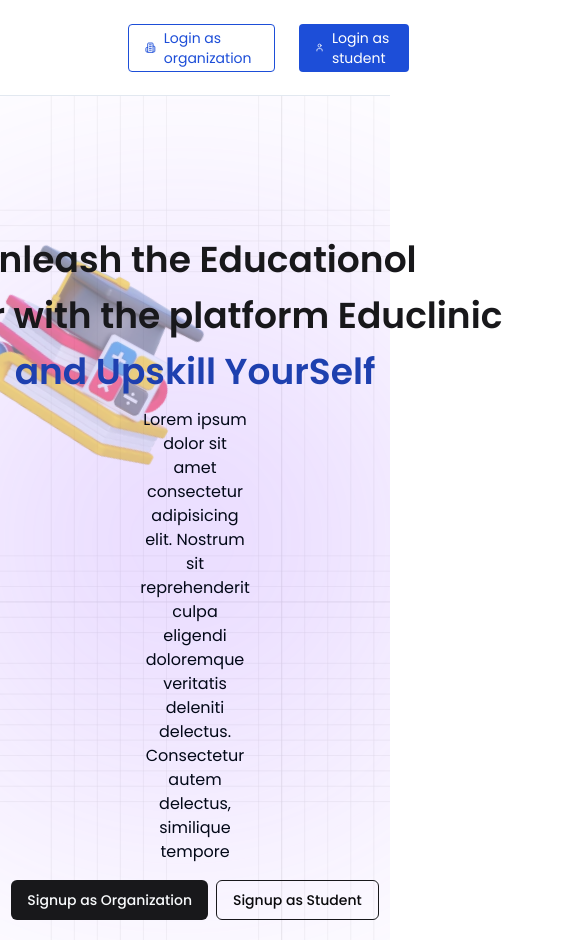
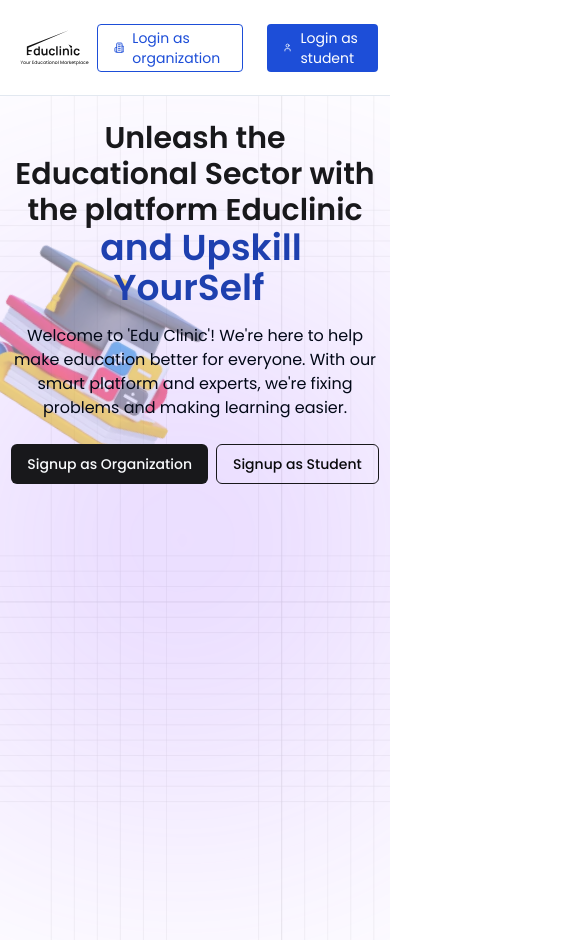
Before and after one commit to voiiddxx/Edu-Clinic, a Next.js app: page / in a window 390 px wide. Shown: the top 940 px of the page, 585 px wide, since content can reach past the window. Built offline with nearby package versions, Linux system fonts and the light colour scheme.

Commit message:
minor changes

```diff
--- a/app/(root)/page.tsx
+++ b/app/(root)/page.tsx
@@ -1,4 +1,3 @@
-
 import StartNav from "@/components/shared/start/StartNav";
 import { Button } from "@/components/ui/button";
 import Link from "next/link";
@@ -6,27 +5,51 @@
 export default function Home() {
   return (
     <main className="flex min-h-screen flex-col items-center justify-between">
-     <StartNav/>
+      <StartNav />
       <div className="w-full min-h-screen bg-cover bg-mainImage flex  items-center flex-col">
-      <div className="flex gap-4 flex-col justify-center items-center mt-36" >
-      <h1 className="text-4xl font-semibold text-zinc-900" >Unleash the Educationol </h1>
-      <h1 className="text-4xl font-semibold text-zinc-900" > Sector with the platform <span>Educlinic</span> </h1>
-      <h1 className="text-4xl font-semibold text-zinc-900" > <span className="text-blue-800" > and  Upskill YourSelf</span>  </h1>
-      <p className="mx-96 text-center">Lorem ipsum dolor sit amet consectetur adipisicing elit. Nostrum sit reprehenderit culpa eligendi doloremque veritatis deleniti delectus. Consectetur autem delectus, similique tempore</p>
+        <div className="md:flex gap-4 flex-col justify-center items-center md:mt-36 mt-6 hidden">
+          <h1 className="md:text-4xl text-3xl font-semibold text-zinc-900 mx-3 text-center">
+            Unleash the Educational{" "}
+          </h1>
+          <h1 className="md:text-4xl text-3xl font-semibold text-zinc-900 mx-3 text-center">
+            {" "}
+            Sector with the platform <span>Educlinic</span>{" "}
+          </h1>
+          <h1 className="text-4xl font-semibold text-zinc-900 mx-3">
+            {" "}
+            <h1 className="text-blue-800 text-center"> and Upskill YourSelf</h1>{" "}
+          </h1>
+          <p className="md:mx-96 mx-3 text-center">
+          Welcome to 'Edu Clinic'! We're here to help make education
+                  better for everyone. With our smart platform and experts,
+                  we're fixing problems and making learning easier.
+          </p>
         </div>
+        <div className="md:hidden flex gap-4 flex-col justify-center items-center md:mt-36 mt-6">
+          <h1 className="md:text-4xl text-3xl font-semibold text-zinc-900 mx-3 text-center">
+            Unleash the Educational
+            Sector with the platform <span>Educlinic</span><br/>
+          <span className="text-4xl font-semibold mx-3 text-center text-blue-800">and Upskill YourSelf</span>
+          </h1>
 
-      <div className="flex gap-2 mt-4" >
-    <Link href={`/serviceprovider/register`} >
-    <Button className="bg-zinc-900 hover:bg-white hover:text-zinc-900" >
+          <p className="md:mx-96 mx-3 text-center">
+          Welcome to 'Edu Clinic'! We're here to help make education
+                  better for everyone. With our smart platform and experts,
+                  we're fixing problems and making learning easier.
+          </p>
+        </div>
+        <div className="flex gap-2 mt-6">
+          <Link href={`/serviceprovider/register`}>
+            <Button className="bg-zinc-900 hover:bg-white hover:text-zinc-900">
               Signup as Organization
-    </Button></Link>
-    <Link href={`/student/auth/register`} >
-    <Button className="bg-transparent text-zinc-950 border-[1px] border-zinc-900 hover:bg-zinc-900 hover:text-white" >
+            </Button>
+          </Link>
+          <Link href={`/student/auth/register`}>
+            <Button className="bg-transparent text-zinc-950 border-[1px] border-zinc-900 hover:bg-zinc-900 hover:text-white">
               Signup as Student
-    </Button></Link>
+            </Button>
+          </Link>
         </div>
-
-
       </div>
     </main>
   );
--- /dev/null
+++ b/app/(root)/page2.tsx
@@ -0,0 +1,123 @@
+import StartNav from "@/components/shared/start/StartNav";
+import { Button } from "@/components/ui/button";
+import Link from "next/link";
+import Image from "next/image";
+import StudentModuleAll from "@/components/shared/student/StudentModuleAll";
+
+export default function Home() {
+  return (
+    <div className="flex min-h-screen flex-col overflow-hidden">
+      <StartNav />
+      <div>
+        <div className="bg-blue-800 pb-5 pt-10">
+          <div className="w-[100vw] bg-blue-800 flex">
+            <div className="w-[28%] md:flex h-[70vh] hidden justify-end overflow-hidden object-fill">
+              <div className="h-[100%] w-[90%] object-cover p-5">
+                <Image
+                  src="/hero1.png"
+                  layout="responsive"
+                  width={800}
+                  height={900}
+                  alt="hero1"
+                />
+              </div>
+            </div>
+            <div className="md:w-[46%] w-[100%] md:h-[70vh] p-2">
+              <div className="grid row-span-4 gap-4 mt-9">
+                <h1 className="text-center text-[30px] text-white">
+                 Explore your
+                </h1>
+                <h1 className="text-center text-[50px] font-semibold text-white">
+                  Educational Marketplace
+                </h1>
+                <h1 className="text-center text-[30px] text-white">
+                  At one place
+                </h1>
+                <p className="text-center text-[20px] mt-3 text-white">
+                  Welcome to 'Edu Clinic'! We're here to help make education
+                  better for everyone. With our smart platform and experts,
+                  we're fixing problems and making learning easier.
+                </p>
+              </div>
+              <div className="md:flex grid justify-evenly mt-10">
+                <Link href={`/serviceprovider/register`}>
+                  <Button className="bg-white text-black m-2 md:w-[auto] w-[80vw]">
+                    Signup as Organization
+                  </Button>
+                </Link>
+                <Link href={`/student/auth/register`}>
+                  <Button className="bg-white text-black m-2 md:w-[auto] w-[80vw]">
+                    Signup as Student
+                  </Button>
+                </Link>
+              </div>
+            </div>
+            <div className="w-[28%] h-[70vh]  md:flex hidden justify-end overflow-hidden ">
+              <div className="h-[100%] w-[100%] object-cover pt-5 pr-5">
+                <Image
+                  src="/hero2.png"
+                  layout="responsive"
+                  width={800}
+                  height={900}
+                  alt="hero2"
+                />
+              </div>
+            </div>
+          </div>
+          <div className="w-[100%] md:flex justify-center md:m-0 mt-5 hidden">
+            <div className=" w-[95%] bg-slate-100 rounded-lg h-[130px] grid grid-cols-6 items-center">
+                <div className="border-r-4 h-[80%] col-span-1 flex items-center justify-center"><p className="text-start font-semibold text-2xl p-5">Over 100+ companies at one place</p></div>
+                <div className="border-r-4 h-[80%] col-span-1 flex items-center justify-center"><p className="text-center  font-semibold text-xl">Google</p></div>
+                <div className="border-r-4 h-[80%] col-span-1 flex items-center justify-center"><p className="text-center  font-semibold text-xl">Infosys</p></div>
+                <div className="border-r-4 h-[80%] col-span-1 flex items-center justify-center"><p className="text-center  font-semibold text-xl">MicroWiz</p></div>
+                <div className="border-r-4 h-[80%] col-span-1 flex items-center justify-center"><p className="text-center  font-semibold text-xl">HP</p></div>
+                <div className=" h-[80%] flex items-center justify-center "><p className="text-center font-semibold text-xl">Dell</p></div>
+            </div>
+          </div>
+        </div>
+      </div>
+      <div className="mt-8">
+        <h1 className="text-center text-[20px] font-semibold">See what you can learn from our</h1>
+        <h1 className="text-center text-[40px] font-semibold mt-3"><span className="underline text-blue-900">Popular modules</span></h1>
+        <div className="m-5 flex justify-around">
+            <div className="md:w-[410px] md:h-[450px] w-[300px] h-[430px] rounded-md shadow-md">
+                <div className="h-[45%] w-[100%] rounded-t-md bg-blue-500"></div>
+                <div className="md:m-3 m-2 border-b-2 md:py-4 py-1 md:space-y-2 space-y-1">
+                    <h1 className="text-sm">Offered by: Intel</h1>
+                    <h1 className="font-semibold text-2xl">MERN stack</h1>
+                    <p className="">Lorem, ipsum dolor sit amet consectetur adipisicing elit. Commodi repudiandae delectus error illum aspernatur. Accusamus! </p>
+                </div>
+                <div className="flex px-4 justify-between items-center">
+                    <span className="text-xl font-semibold">₹ 5000</span>
+                    <Button>Explore Module</Button>
+                </div>
+            </div>
+            <div className="md:w-[410px] md:h-[450px] w-[300px] h-[430px] rounded-md shadow-md">
+                <div className="h-[45%] w-[100%] rounded-t-md bg-blue-500"></div>
+                <div className="md:m-3 m-2 border-b-2 md:py-4 py-1 md:space-y-2 space-y-1">
+                    <h1 className="text-sm">Offered by: Intel</h1>
+                    <h1 className="font-semibold text-2xl">MERN stack</h1>
+                    <p className="">Lorem, ipsum dolor sit amet consectetur adipisicing elit. Commodi repudiandae delectus error illum aspernatur. Accusamus! </p>
+                </div>
+                <div className="flex px-4 justify-between items-center">
+                    <span className="text-xl font-semibold">₹ 5000</span>
+                    <Button>Explore Module</Button>
+                </div>
+            </div>
+            <div className="md:w-[410px] md:h-[450px] w-[300px] h-[430px] rounded-md shadow-md">
+                <div className="h-[45%] w-[100%] rounded-t-md bg-blue-500"></div>
+                <div className="md:m-3 m-2 border-b-2 md:py-4 py-1 md:space-y-2 space-y-1">
+                    <h1 className="text-sm">Offered by: Intel</h1>
+                    <h1 className="font-semibold text-2xl">MERN stack</h1>
+                    <p className="">Lorem, ipsum dolor sit amet consectetur adipisicing elit. Commodi repudiandae delectus error illum aspernatur. Accusamus! </p>
+                </div>
+                <div className="flex px-4 justify-between items-center">
+                    <span className="text-xl font-semibold">₹ 5000</span>
+                    <Button>Explore Module</Button>
+                </div>
+            </div>
+        </div>
+      </div>
+    </div>
+  );
+}
--- a/components/shared/start/StartNav.tsx
+++ b/components/shared/start/StartNav.tsx
@@ -1,41 +1,43 @@
-import { Building2, LogIn, User } from 'lucide-react'
-import Image from 'next/image'
-import Link from 'next/link'
-import React from 'react'
+import { Building2, LogIn, User } from "lucide-react";
+import Image from "next/image";
+import Link from "next/link";
+import React from "react";
 
 const StartNav = () => {
   return (
-    <div className='w-full border-b h-24 items-center flex justify-between px-32 ' >
+    <div className="w-full border-b h-24 items-center flex justify-between md:px-32 px-3 ">
       {/* Logo Div */}
-    <div  >
-        <Image className='h-[150px] w-[150px]' src={`/mainlogo.svg`} height={500} width={500} alt='/mailLogo' />
+      <div>
+        <Image
+          className="h-[150px] w-[150px]"
+          src={`/mainlogo.svg`}
+          height={500}
+          width={500}
+          alt="/mailLogo"
+        />
       </div>
-
 
       {/* /All Of the middle nav are going to place here */}
 
-
-
       {/* UserImage and Logout Button */}
-    <div className='flex gap-6 items-center' >
-
+      <div className="flex gap-6 items-center">
         <Link href={`/serviceprovider/login`}>
-        <div className='h-12 gap-2   border-[1px] border-blue-700 rounded-sm flex items-center px-4' >
-        <Building2 className='text-blue-700' size={17} />
-        <p className='text-sm font-normal text-blue-700' >Login as organization</p>
-        </div></Link>
-        <Link href={`/student/auth/login`} >
-        <div className='h-12 gap-2   bg-blue-700 rounded-sm flex items-center px-4' >
-        <User className='text-white' size={17} />
-        <p className='text-sm font-normal text-white' >Login as student</p>
+          <div className="h-12 gap-2   border-[1px] border-blue-700 rounded-sm flex items-center px-4">
+            <Building2 className="text-blue-700" size={17} />
+            <p className="text-sm font-normal text-blue-700">
+              Login as organization
+            </p>
+          </div>
+        </Link>
+        <Link href={`/student/auth/login`}>
+          <div className="h-12 gap-2   bg-blue-700 rounded-sm flex items-center px-4">
+            <User className="text-white" size={17} />
+            <p className="text-sm font-normal text-white">Login as student</p>
           </div>
         </Link>
       </div>
+    </div>
+  );
+};
 
-
-
-</div>
-  )
-}
-
-export default StartNav
+export default StartNav;
--- a/tailwind.config.ts
+++ b/tailwind.config.ts
@@ -61,7 +61,9 @@
         'headerImage':"url(/header.svg)",
         "mainImage":"url(/main.svg)",
         "serVIceImage":"url(/serv.svg)",
-        "studentImage":"url(/student.svg)"
+        "studentImage":"url(/student.svg)",
+        "hero1Image":"url(/hero1.png)",
+        "hero2Image": "url(/hero2.png)"
       },
       borderRadius: {
         lg: "var(--radius)",
```
Also changed, not shown: public/hero2.png (added), 1 other file (tests, documents, lock files or other folders). Lines whose indentation alone changed are shown as unchanged.
